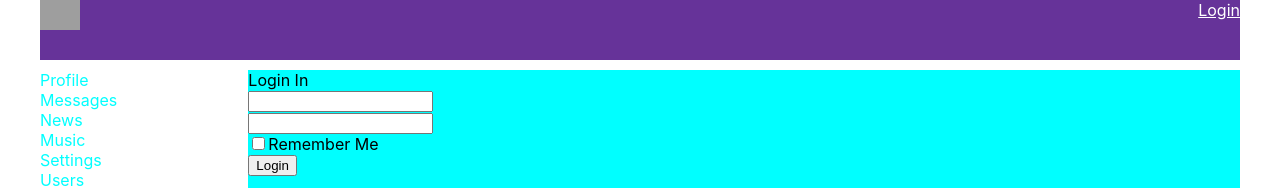
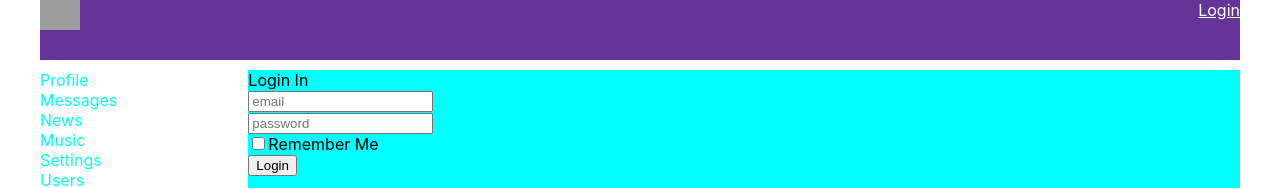
Before and after one commit to Iluxa91/samurai-way-main, a React (Create React App) app: page /login in a window 1280 px wide. Shown: the top 188 px of the page. Built offline with nearby package versions, Linux system fonts and the light colour scheme; no server answers; grey boxes are pictures that could not be loaded.

Commit message:
commit lesson77 myPosts dialogs login validation

```diff
--- /dev/null
+++ b/src/components/Common/FormsControls/Formcontrol.module.css
@@ -0,0 +1,6 @@
+.formControl {
+
+}
+.error {
+    border: 2px solid red;
+}
--- a/src/components/Dialogs/Dialogs.module.css
+++ b/src/components/Dialogs/Dialogs.module.css
@@ -14,3 +14,7 @@ padding: 10px;
 .message {
 
 }
+.error {
+    outline: none;
+    border: 2px solid red;
+}
--- a/src/components/Dialogs/Dialogs.tsx
+++ b/src/components/Dialogs/Dialogs.tsx
@@ -44,28 +44,24 @@ export const Dialogs = (props: DialogsConatainerPropsType) => {
         </div>
     )
 }
-// const AddMessageForm:React.FC<InjectedFormProps<FormDataType>> = (props) => {
-//
-//     return <form onSubmit={props.handleSubmit}>
-//         <div>
-//             <Field component={'textarea'} name={'newMessageBody'} placeholder={'Enter your message'}/>
-//         </div>
-//         <div>
-//             <button>Add Message</button>
-//         </div>
-//     </form>
-// }
-//
-// const AddMessageFromRedux = reduxForm<FormDataType>({form:'dialogAddMessageForm'})(AddMessageForm)
 
 type AddMessageFormikPropsType = {
     addMessage: (value:string) => void
+}
+type FormikErrorType = {
+    newMessageBody?: string
 }
 
 export const AddMessageFormik = (props:AddMessageFormikPropsType) => {
     const formik = useFormik({
         initialValues: {
             newMessageBody: '',
+        },
+        validate: values => {
+            const errors: FormikErrorType = {}
+            if (!values.newMessageBody){errors.newMessageBody='Required'}
+            else if (values.newMessageBody.length>100){errors.newMessageBody="Max length is 100 symbols"}
+            return errors
         },
         onSubmit: values => {
             props.addMessage(values.newMessageBody)
@@ -75,10 +71,11 @@ export const AddMessageFormik = (props:AddMessageFormikPropsType) => {
         <form onSubmit={formik.handleSubmit}>
             <div>
                 <textarea
-                    name={'newMessageBody'}
-                    onChange={formik.handleChange}
-                    value={formik.values.newMessageBody}
+                    className = {formik.errors.newMessageBody? d.error : ''}
+                    placeholder={'New message'}
+                    {...formik.getFieldProps('newMessageBody')}
                 />
+                {formik.touched.newMessageBody && formik.errors.newMessageBody && <div style={{color:'red'}}>{formik.errors.newMessageBody}</div>}
             </div>
             <button type="submit">Add message</button>
         </form>
--- /dev/null
+++ b/src/components/Login/Login.module.css
@@ -0,0 +1,4 @@
+.error {
+    outline: none;
+    border: 2px solid red;
+}
--- a/src/components/Login/LoginFormik.tsx
+++ b/src/components/Login/LoginFormik.tsx
@@ -1,13 +1,33 @@
 import React from 'react';
 import {useFormik} from "formik";
+import s from "./Login.module.css"
 import {authAPI} from "../../api/api";
 
 export const LoginFormik = () => {
+    type FormikErrorType = {
+        email?: string
+        password?: string
+        rememberMe?: boolean
+    }
     const formik = useFormik({
         initialValues: {
             email: '',
             password: '',
             rememberMe: false
+        },
+        validate: (values) => {
+            const errors: FormikErrorType = {};
+            if (!values.email) {
+                errors.email = 'Required';
+            } else if (!/^[A-Z0-9._%+-]+@[A-Z0-9.-]+\.[A-Z]{2,4}$/i.test(values.email)) {
+                errors.email = 'Invalid email address';
+            }
+            if (!values.password) {
+                errors.password = 'Required'
+            } else if (values.password.length < 3){
+                errors.password = 'should be > 2'
+            }
+            return errors;
         },
         onSubmit: values => {
             alert(JSON.stringify(values, null, 2));
@@ -18,29 +38,26 @@ export const LoginFormik = () => {
             <span>Login In</span>
             <div>
                 <input
-                    id="email"
-                    name="email"
-                    type="email"
-                    onChange={formik.handleChange}
-                    value={formik.values.email}
+                    className = {formik.errors.email? s.error : ''}
+                    placeholder={'email'}
+                    {...formik.getFieldProps('email')}
                 />
+                {formik.touched.email && formik.errors.email && <div style={{color:'red'}}>{formik.errors.email}</div>}
             </div>
             <div>
                 <input
-                    id="password"
-                    name="password"
-                    type="password"
-                    onChange={formik.handleChange}
-                    value={formik.values.password}
+                    className = {formik.errors.password? s.error : ''}
+                    placeholder={'password'}
+                    {...formik.getFieldProps('password')}
                 />
+                {formik.touched.password && formik.errors.password && <div style={{color:'red'}}>{formik.errors.password}</div>}
             </div>
             <div>
                 <label className="checkbox-input">
                     <input
-                        id={'rememberMe'}
-                        name={'rememberMe'}
-                        type="checkbox"
-                        onChange={formik.handleChange}
+                        type={"checkbox"}
+                        checked={formik.values.rememberMe}
+                        {...formik.getFieldProps('rememberMe')}
                     />
                     Remember Me
                 </label>
--- a/src/components/Profile/My posts/MyPosts.module.css
+++ b/src/components/Profile/My posts/MyPosts.module.css
@@ -10,3 +10,7 @@
 .posts {
     margin-top: 10px;
 }
+.error {
+    outline: none;
+    border: 2px solid red;
+}
--- a/src/components/Profile/My posts/MyPosts.tsx
+++ b/src/components/Profile/My posts/MyPosts.tsx
@@ -19,24 +19,37 @@ export const MyPosts = (props: MyPostPropsType) => {
 type NewPostFormikPropsType = {
     addPost: (newPostText: string) => void
 }
+type FormikErrorType = {
+    newPostText?: string
+}
+
 export const NewPostFormik = (props: NewPostFormikPropsType) => {
     const formik = useFormik({
         initialValues: {
             newPostText: '',
         },
+        validate: values => {
+            const errors: FormikErrorType = {}
+            if (!values.newPostText){errors.newPostText='Required'}
+            else if (values.newPostText.length>10){errors.newPostText="Max length is 10 symbols"}
+            return errors
+        },
         onSubmit: values => {
+            debugger
             props.addPost(values.newPostText)
 
         },
     });
+
     return (
         <form onSubmit={formik.handleSubmit}>
             <div>
                 <textarea
-                          name="newPostText"
-                          onChange={formik.handleChange}
-                          value={formik.values.newPostText}
+                    className = {formik.errors.newPostText? s.error : ''}
+                    placeholder={'Post message'}
+                          {...formik.getFieldProps('newPostText')}
                 />
+                {formik.touched.newPostText && formik.errors.newPostText && <div style={{color:'red'}}>{formik.errors.newPostText}</div>}
             </div>
             <div>
                 <button type="submit">Add post</button>
```
Also changed, not shown: src/components/Common/FormsControls/FormsControl.tsx (added, +12 -0 lines), src/components/Dialogs/DialogsContainer.tsx (+0 -31 lines).
